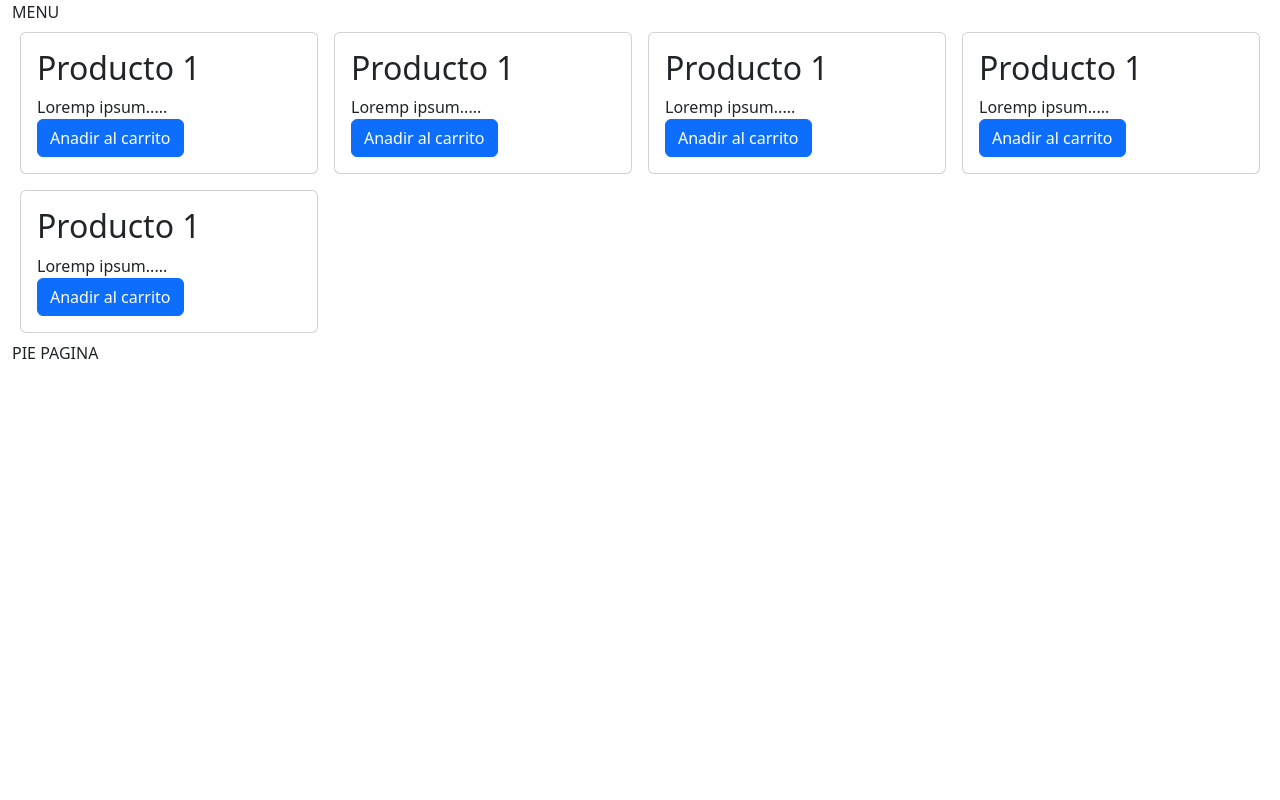
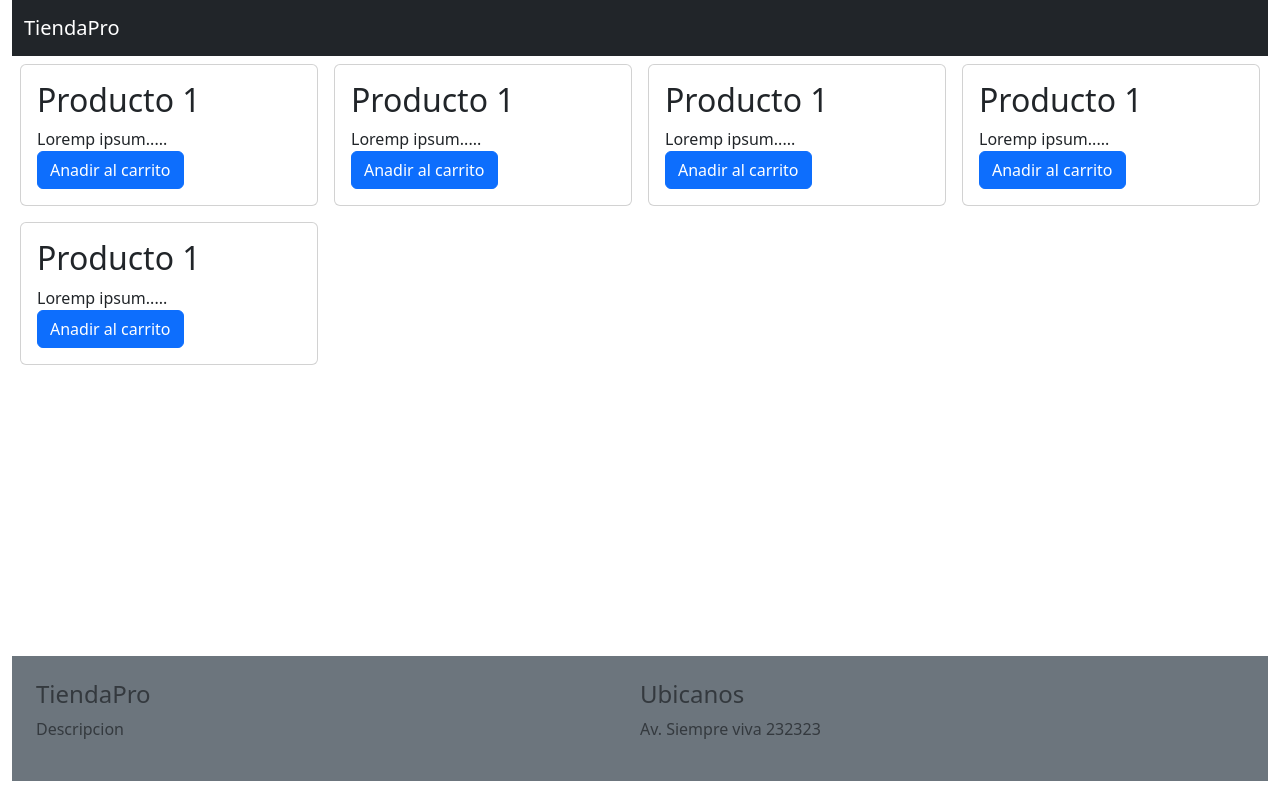
Before and after one commit to lokcito/tiendapro, a Django app: page / in a window 1280 px wide. Run offline with Django 5.2, Linux system fonts and the light colour scheme.

Commit message:
maquetacion al 30%

```diff
--- a/templates/layout.html
+++ b/templates/layout.html
@@ -8,13 +8,28 @@
 
 <body>
     <div class="container-fluid">
-        <nav>
-            MENU
+        <nav class="navbar navbar-expand bg-dark">
+            <div class="container-fluid">
+                <a href="/" class="navbar-brand text-white">TiendaPro</a>
+            </div>
         </nav>
+
+        <main style="height: 75vh!important">
         {% block content %}
         {% endblock %}
-        <footer>
-            PIE PAGINA
+        </main>
+
+        <footer class="bg-secondary text-body-secondary">
+            <div class="d-flex p-4">
+                <div class="w-100">
+                    <h4>TiendaPro</h4>
+                    <p>Descripcion</p>
+                </div>
+                <div class="w-100">
+                    <h4>Ubicanos</h4>
+                    <p>Av. Siempre viva 232323</p>
+                </div>
+            </div>
         </footer>
     </div>
 </body>
--- a/tiendapp/urls.py
+++ b/tiendapp/urls.py
@@ -1,7 +1,8 @@
 from django.urls import path
-from .views import v_index, v_cart
+from .views import v_index, v_cart, v_product_detail
 
 urlpatterns = [
     path("", v_index, name="index"),
-    path("cart", v_cart, name="cart")
+    path("cart", v_cart, name="cart"),
+    path("product/code", v_product_detail, name="product_detail"),
 ]
--- a/tiendapp/views.py
+++ b/tiendapp/views.py
@@ -12,3 +12,14 @@ def v_cart(request):
         "items": [None, None, None, None]
     }
     return  render(request, "tiendapp/cart.html", context)
+
+def v_product_detail(request):
+    context = {}
+    return render(request,
+                  "tiendapp/product_detail.html",
+                  context)
+    # Completar
+    # crear un diccionario contexto vacio:  context = {}
+    # El return render , enlazando el html,
+    # tiendap/product_detail.html
+    # Adicionar a la funcion render, contexto
```
Also changed, not shown: templates/tiendapp/product_detail.html (added, +17 -0 lines).
